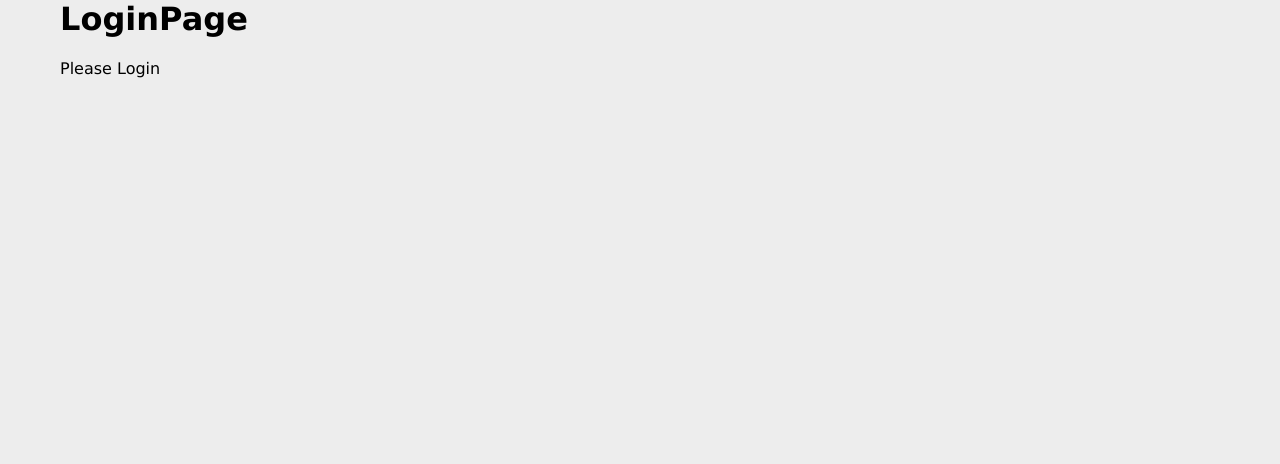
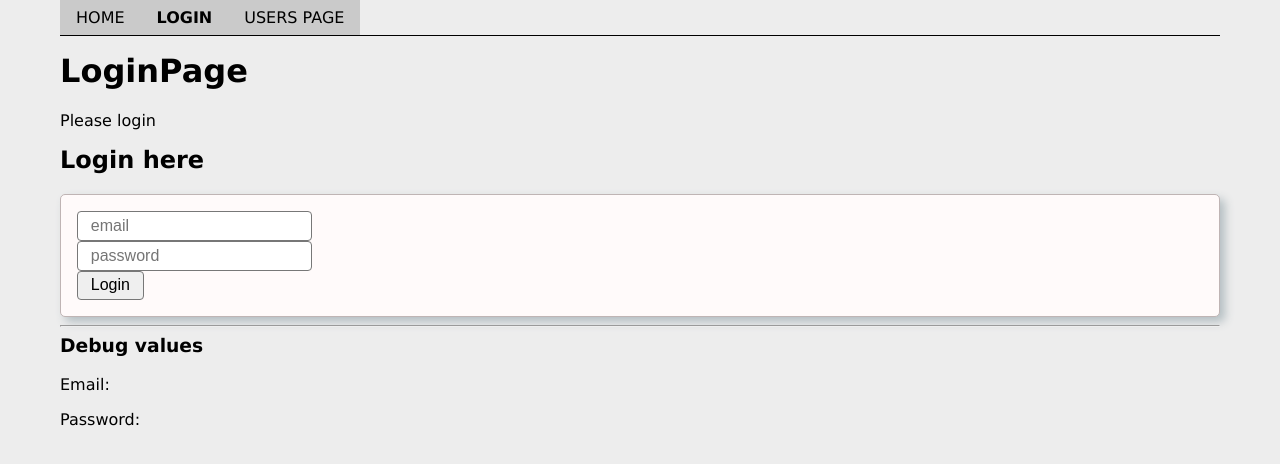
Before and after one commit to Smaidziunas/12_r_context_api_useReducer, a React (Vite) app: page /login in a window 1280 px wide. Shown: the top 464 px of the page. Built offline with nearby package versions, Linux system fonts and the light colour scheme.

Commit message:
input two way binary

```diff
--- a/package.json
+++ b/package.json
@@ -1,5 +1,5 @@
 {
-  "name": "06-r-useeffect-input-forms",
+  "name": "react-new-project",
   "private": true,
   "version": "0.0.0",
   "type": "module",
--- a/src/App.css
+++ b/src/App.css
@@ -0,0 +1,14 @@
+.main-header {
+  border-bottom: 1px solid #000;
+  margin-bottom: 1rem;
+}
+
+.nav-link {
+  background-color: rgb(202, 202, 202);
+  text-transform: uppercase;
+  padding: 0.5em 1em;
+  display: inline-block;
+}
+.nav-link.active {
+  font-weight: bold;
+}
--- a/src/App.jsx
+++ b/src/App.jsx
@@ -3,12 +3,15 @@ import './App.css';
 import HomePage from './pages/HomePage';
 import LoginPage from './pages/LoginPage';
 import UserOnlyPage from './pages/UserOnlyPage';
+import Header from './components/Header';
+import LoginForm from './components/LoginForm';
 
 function App() {
   return (
     <div className='App container'>
+      <Header />
+      {/* <LoginForm /> */}
       <Switch>
-        {/* jeigu rasom keleta zodziu reikia taprelio negalima camel case */}
         <Route path={'/user-page'}>
           <UserOnlyPage />
         </Route>
--- /dev/null
+++ b/src/components/Header.jsx
@@ -0,0 +1,20 @@
+import { NavLink } from 'react-router-dom';
+
+function Header(props) {
+  return (
+    <header className='main-header'>
+      <nav>
+        <NavLink className='nav-link' to='/' exact>
+          Home
+        </NavLink>
+        <NavLink className='nav-link' to='/login'>
+          Login
+        </NavLink>
+        <NavLink className='nav-link' to='/user-page'>
+          Users Page
+        </NavLink>
+      </nav>
+    </header>
+  );
+}
+export default Header;
--- /dev/null
+++ b/src/components/LoginForm.jsx
@@ -0,0 +1,54 @@
+import { useState } from 'react';
+
+function LoginForm(props) {
+  // sukurti states emailValue passwordValue
+
+  const [emailValue, setEmailValue] = useState('');
+  const [passwordValue, setPasswordValue] = useState('');
+  // susieti juos su inputais su two way binary, (onChange ir value)
+
+  function emailInputHandler(e) {
+    setEmailValue(e.target.value);
+  }
+
+  function passwordInputHandler(e) {
+    setPasswordValue(e.target.value);
+  }
+
+  // sustabdyti forma nuo puslapio perkrovimo prisijungiant prie juos pateikimo event
+
+  function submitHandler(e) {
+    e.preventDefault();
+  }
+
+  //
+
+  return (
+    <div>
+      <h2>Login here</h2>
+      <form className='card'>
+        <input
+          onChange={emailInputHandler}
+          type='text'
+          value={emailValue}
+          placeholder='email'
+        />
+        <input
+          onChange={passwordInputHandler}
+          type='password'
+          value={passwordValue}
+          placeholder='password'
+        />
+        <button onClick={submitHandler} type='submit'>
+          Login
+        </button>
+      </form>
+
+      <hr />
+      <h3>Debug values</h3>
+      <p>Email: {emailValue} </p>
+      <p>Password: {passwordValue} </p>
+    </div>
+  );
+}
+export default LoginForm;
--- a/src/main.jsx
+++ b/src/main.jsx
@@ -5,9 +5,9 @@ import App from './App';
 import './index.css';
 
 ReactDOM.createRoot(document.getElementById('root')).render(
+  // <React.StrictMode>
   <Router>
-    {/* <React.StrictMode> */}
     <App />
-    {/* </React.StrictMode> */}
   </Router>
+  // </React.StrictMode>
 );
--- a/src/pages/LoginPage.jsx
+++ b/src/pages/LoginPage.jsx
@@ -1,8 +1,11 @@
+import LoginForm from '../components/LoginForm';
+
 function LoginPage(props) {
   return (
     <div>
       <h1>LoginPage</h1>
-      <p>Please Login</p>
+      <p>Please login</p>
+      <LoginForm />
     </div>
   );
 }
--- a/src/pages/UserOnlyPage.jsx
+++ b/src/pages/UserOnlyPage.jsx
@@ -2,7 +2,7 @@ function UserOnlyPage(props) {
   return (
     <div>
       <h1>UserOnlyPage</h1>
-      <p>Welcome JAMES</p>
+      <p>Welcome James</p>
     </div>
   );
 }
```
Also changed, not shown: 2 other files (tests, documents, lock files or other folders).
